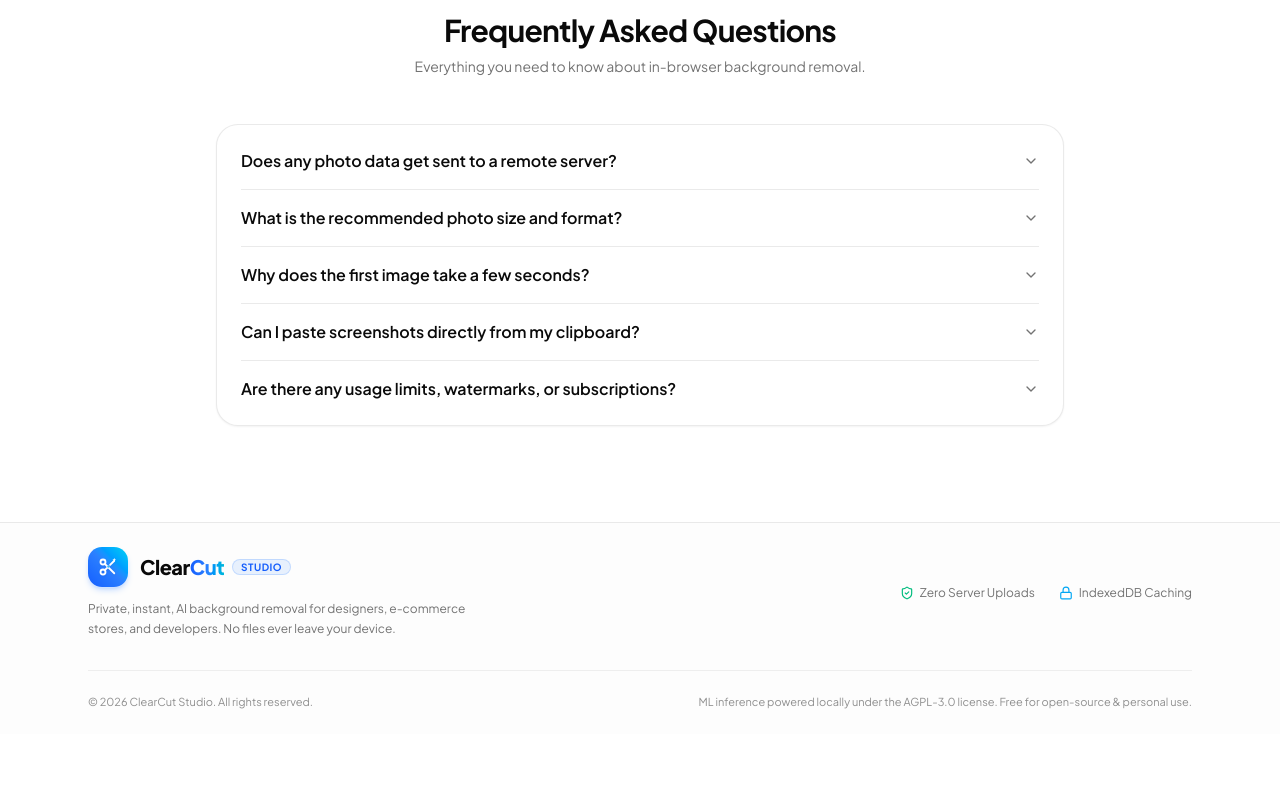
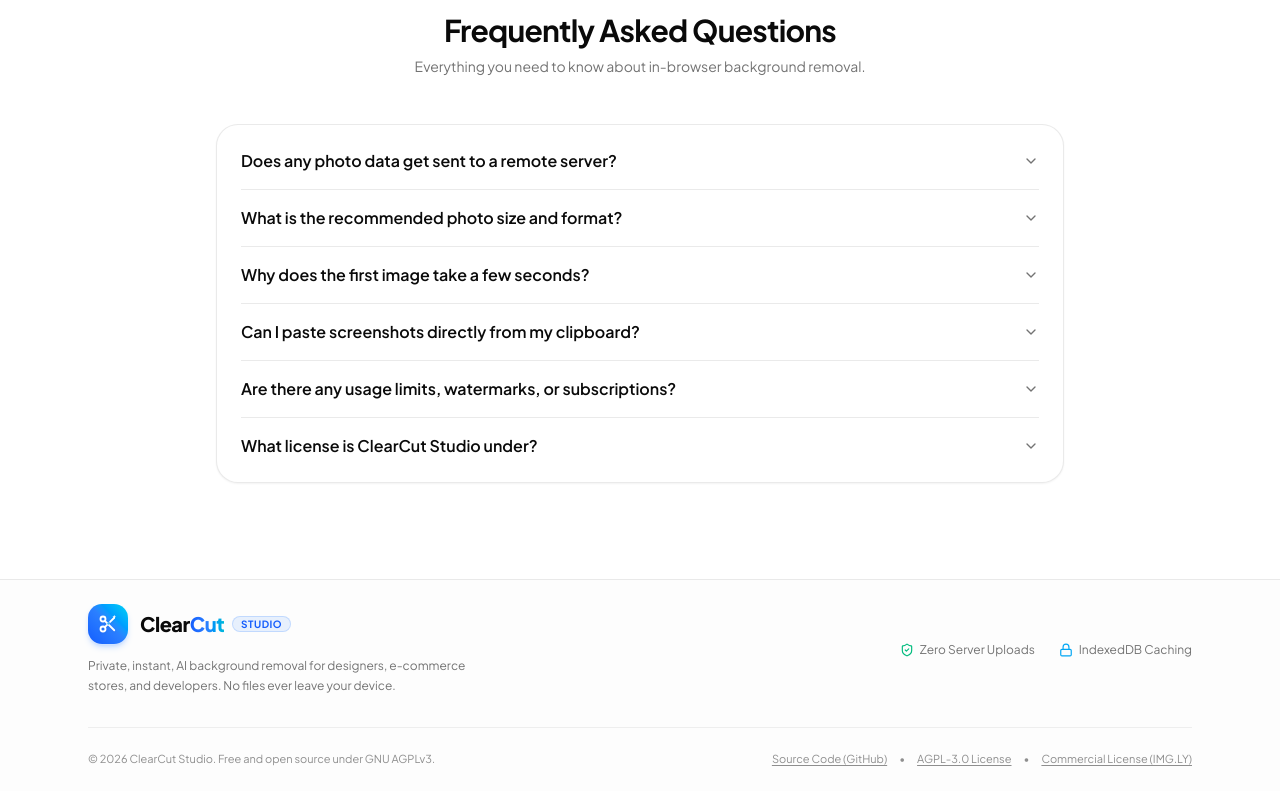
Before and after one commit to arifjahan88/clear-cut, a Next.js app: page / in a window 1280 px wide. Shown: the part 2201-2992 px from the top of the page. Before the commit the page ends 2935 px from the top, so only its background shows below. Built offline with nearby package versions, Linux system fonts and the light colour scheme.

Commit message:
chore: add AGPL-3.0 license and update project metadata and copyright references

```diff
--- a/components/layout/Footer.tsx
+++ b/components/layout/Footer.tsx
@@ -27,10 +27,35 @@ export function Footer() {
         </div>
 
         <div className="border-t border-border/60 pt-6 flex flex-col sm:flex-row items-center justify-between gap-3 text-[11px] text-muted-foreground/80">
-          <p>© {new Date().getFullYear()} ClearCut Studio. All rights reserved.</p>
-          <p>
-            ML inference powered locally under the AGPL-3.0 license. Free for open-source & personal use.
-          </p>
+          <p>© {new Date().getFullYear()} ClearCut Studio. Free and open source under GNU AGPLv3.</p>
+          <div className="flex flex-wrap items-center gap-3">
+            <a
+              href="https://github.com/arifjahan88/clear-cut"
+              target="_blank"
+              rel="noreferrer"
+              className="hover:text-foreground underline underline-offset-2 transition-colors"
+            >
+              Source Code (GitHub)
+            </a>
+            <span>•</span>
+            <a
+              href="https://github.com/arifjahan88/clear-cut/blob/main/LICENSE"
+              target="_blank"
+              rel="noreferrer"
+              className="hover:text-foreground underline underline-offset-2 transition-colors"
+            >
+              AGPL-3.0 License
+            </a>
+            <span>•</span>
+            <a
+              href="https://img.ly/company/contact"
+              target="_blank"
+              rel="noreferrer"
+              className="hover:text-foreground underline underline-offset-2 transition-colors"
+            >
+              Commercial License (IMG.LY)
+            </a>
+          </div>
         </div>
       </div>
     </footer>
--- a/lib/constants.ts
+++ b/lib/constants.ts
@@ -154,7 +154,7 @@ export const FAQ_ITEMS = [
     id: "faq-3",
     question: "Why does the first image take a few seconds?",
     answer:
-      "On the initial run, the browser retrieves the neural network model (~40 MB) and initializes the WASM engine. The model is immediately cached locally in your browser's IndexedDB storage, making every subsequent background removal nearly instantaneous.",
+      "On the initial run, the browser retrieves the neural network model and initializes the WebAssembly engine. The weights are immediately cached locally in your browser's IndexedDB storage, making every subsequent background removal nearly instantaneous.",
   },
   {
     id: "faq-4",
@@ -168,4 +168,10 @@ export const FAQ_ITEMS = [
     answer:
       "None. ClearCut is completely free to use directly in your browser with zero watermarks, zero subscriptions, and multi-format exports in PNG, WEBP, JPEG, and AVIF.",
   },
+  {
+    id: "faq-6",
+    question: "What license is ClearCut Studio under?",
+    answer:
+      "ClearCut Studio is free and open source under the GNU Affero General Public License v3.0 (AGPL-3.0). The full source code is publicly accessible on GitHub. In-browser neural segmentation is powered by @imgly/background-removal. Closed-source commercial products looking to embed the engine require a commercial license from IMG.LY.",
+  },
 ];
--- a/package.json
+++ b/package.json
@@ -2,6 +2,7 @@
   "name": "bg-remove",
   "version": "0.1.0",
   "private": true,
+  "license": "AGPL-3.0-only",
   "scripts": {
     "dev": "next dev",
     "build": "next build",
```
Also changed, not shown: 2 other files (tests, documents, lock files or other folders).
